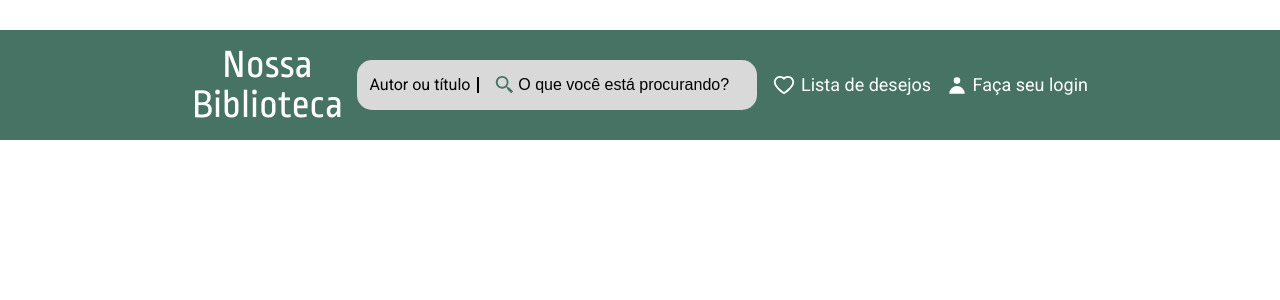
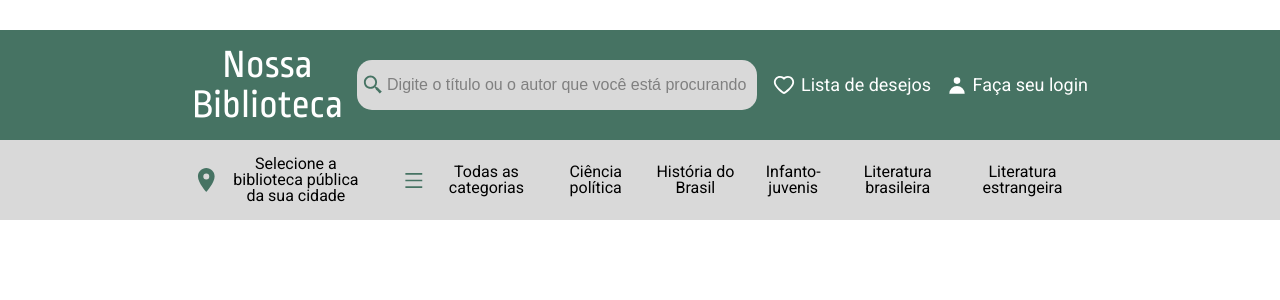
Before and after one commit to brunnaserafina/library, a React (Create React App) app: page / in a window 1280 px wide. Shown: the top 300 px of the page. Built offline with nearby package versions, Linux system fonts and the light colour scheme.

Commit message:
feat: implemented menu for home page

```diff
--- a/src/common/Icons.js
+++ b/src/common/Icons.js
@@ -1,7 +1,10 @@
-import { AiOutlineHeart } from "react-icons/ai";
+import { AiOutlineHeart, AiOutlineMenu } from "react-icons/ai";
 import { BiSearchAlt2 } from "react-icons/bi";
 import { HiUser } from "react-icons/hi";
+import { MdLocationOn } from "react-icons/md";
 
 export const IconHeart = AiOutlineHeart;
 export const IconSearch = BiSearchAlt2;
 export const IconUser = HiUser;
+export const IconLocalization = MdLocationOn;
+export const IconMenuHamburger = AiOutlineMenu;
--- a/src/components/Header.js
+++ b/src/components/Header.js
@@ -9,12 +9,11 @@ export default function Header() {
       </h1>
 
       <div>
-        <h2>Autor ou título</h2>
-
-        <span>
-          <IconSearch color={"var(--dark-green)"} fontSize={"24px"} />
-          <input type="text" placeholder="O que você está procurando?" />
-        </span>
+        <IconSearch color={"var(--dark-green)"} fontSize={"24px"} />
+        <input
+          type="text"
+          placeholder="Digite o título ou o autor que você está procurando"
+        />
       </div>
 
       <span>
@@ -73,15 +72,15 @@ const Wrapper = styled.div`
     justify-content: center;
   }
 
-  > div input {
+  input {
     background-color: transparent;
     border: none;
     width: 100%;
-    font-size: 16px;
+    font-size: 14px;
   }
 
   > div input::placeholder {
-    color: black;
+    color: gray;
     font-size: 16px;
   }
 
--- /dev/null
+++ b/src/components/Menu.js
@@ -0,0 +1,49 @@
+import styled from "styled-components";
+import { IconLocalization, IconMenuHamburger } from "../common/Icons";
+
+export default function Menu() {
+  return (
+    <Wrapper>
+      <div>
+        <IconLocalization color={"var(--dark-green)"} fontSize={"40px"} />
+        <h1>
+          Selecione a biblioteca pública <br></br>da sua cidade
+        </h1>
+      </div>
+
+      <span>
+        <IconMenuHamburger color={"var(--dark-green)"} fontSize={"25px"} />
+        <h3>Todas as categorias</h3>
+        <h4>Ciência política</h4>
+        <h4>História do Brasil</h4>
+        <h4>Infanto-juvenis</h4>
+        <h4>Literatura brasileira</h4>
+        <h4>Literatura estrangeira</h4>
+      </span>
+    </Wrapper>
+  );
+}
+
+const Wrapper = styled.div`
+  width: 100vw;
+  height: 80px;
+  padding: 0 15vw;
+  background-color: var(--gray);
+  display: flex;
+  justify-content: space-between;
+  align-items: center;
+  text-align: center;
+
+  span {
+    display: flex;
+    justify-content: space-between;
+    align-items: center;
+    width: 76.5%;
+  }
+
+  > div {
+    display: flex;
+    width: 20%;
+    align-items: center;
+  }
+`;
--- a/src/pages/Home.js
+++ b/src/pages/Home.js
@@ -1,10 +1,11 @@
 import Header from "../components/Header";
+import Menu from "../components/Menu";
 
 export default function Home() {
   return (
     <>
       <Header />
-
+      <Menu />
     </>
   );
 }
```
